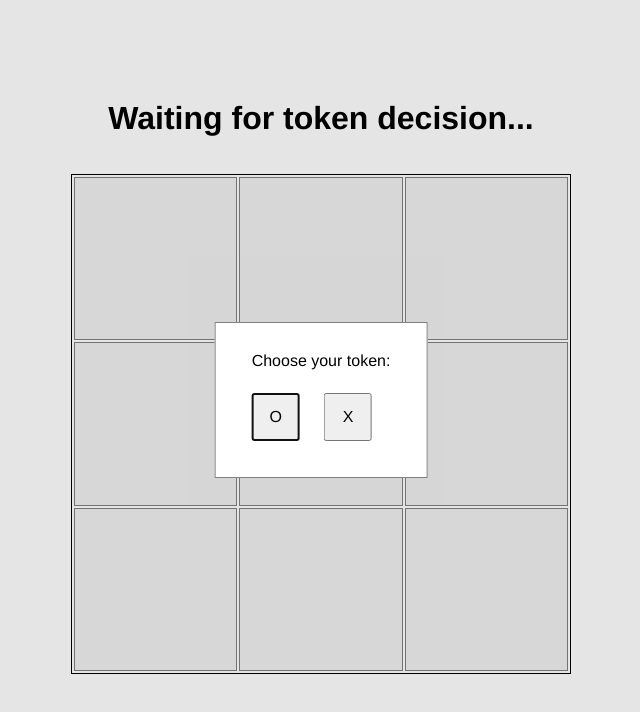
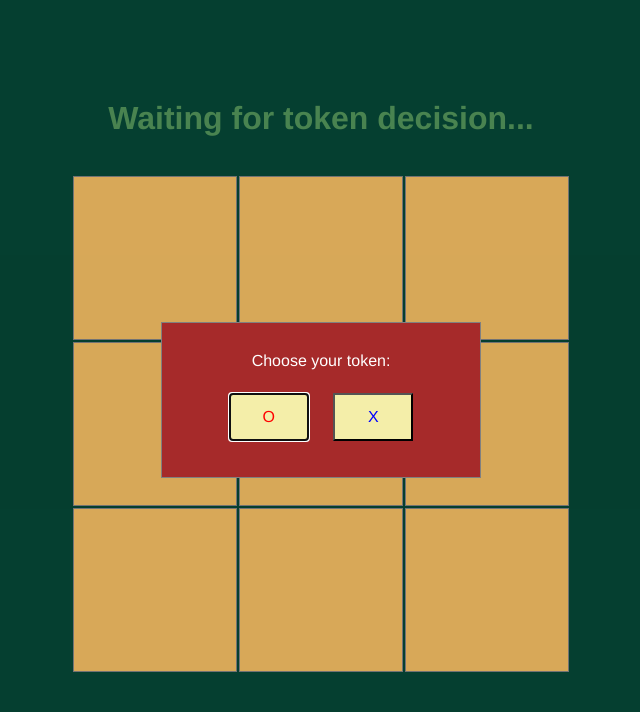
Before and after one commit to byudhip/project-tic-tac-toe, a plain HTML site: page index.html in a window 1280 px wide. Shown: the whole page, without its empty margins (319-959 px from the left). Drawn offline with Linux system fonts and the light colour scheme.

Commit message:
Finalize styling

```diff
--- a/styles.css
+++ b/styles.css
@@ -24,6 +24,15 @@ body {
   font-family: Helvetica, Arial, system-ui;
   height: 100vh;
   line-height: 1.5;
+  background-color: #064635;
+}
+
+h1 {
+  color: #519259;
+}
+
+p {
+  color: white;
 }
 
 .container {
@@ -40,10 +49,11 @@ body {
   width: 500px;
   grid-template-columns: repeat(3, 1fr);
   grid-template-rows: repeat(3, 1fr);
-  border: 1px solid black;
+  /* border: 1px solid black; */
   gap: 2px;
   padding: 2px;
   margin: 2rem;
+
 }
 
 .cell {
@@ -51,18 +61,22 @@ body {
   justify-content: center;
   align-items: center;
   text-align: center;
-  font-size: 2rem;
+  font-size: 4rem;
   border: 1px solid grey;
   cursor: pointer;
+  background-color: #F0BB62;
 }
 
 .game-modal {
   position: fixed;
   padding: 1rem;
+  width: 20rem;
+  text-align: center;
   top: 50%;
   left: 50%;
   transform: translate(-50%, -50%);
   border: 1px solid grey;
+  background-color: #A62A2A;
 }
 
 .game-modal * {
@@ -70,6 +84,15 @@ body {
 }
 
 .game-modal button {
-  width: 3rem;
+  width: 5rem;
   height: 3rem;
+  background-color: #F4EEA9;
 }
+
+button[value="O"] {
+  color: red;
+}
+
+button[value="X"] {
+  color: blue;
+}
```
